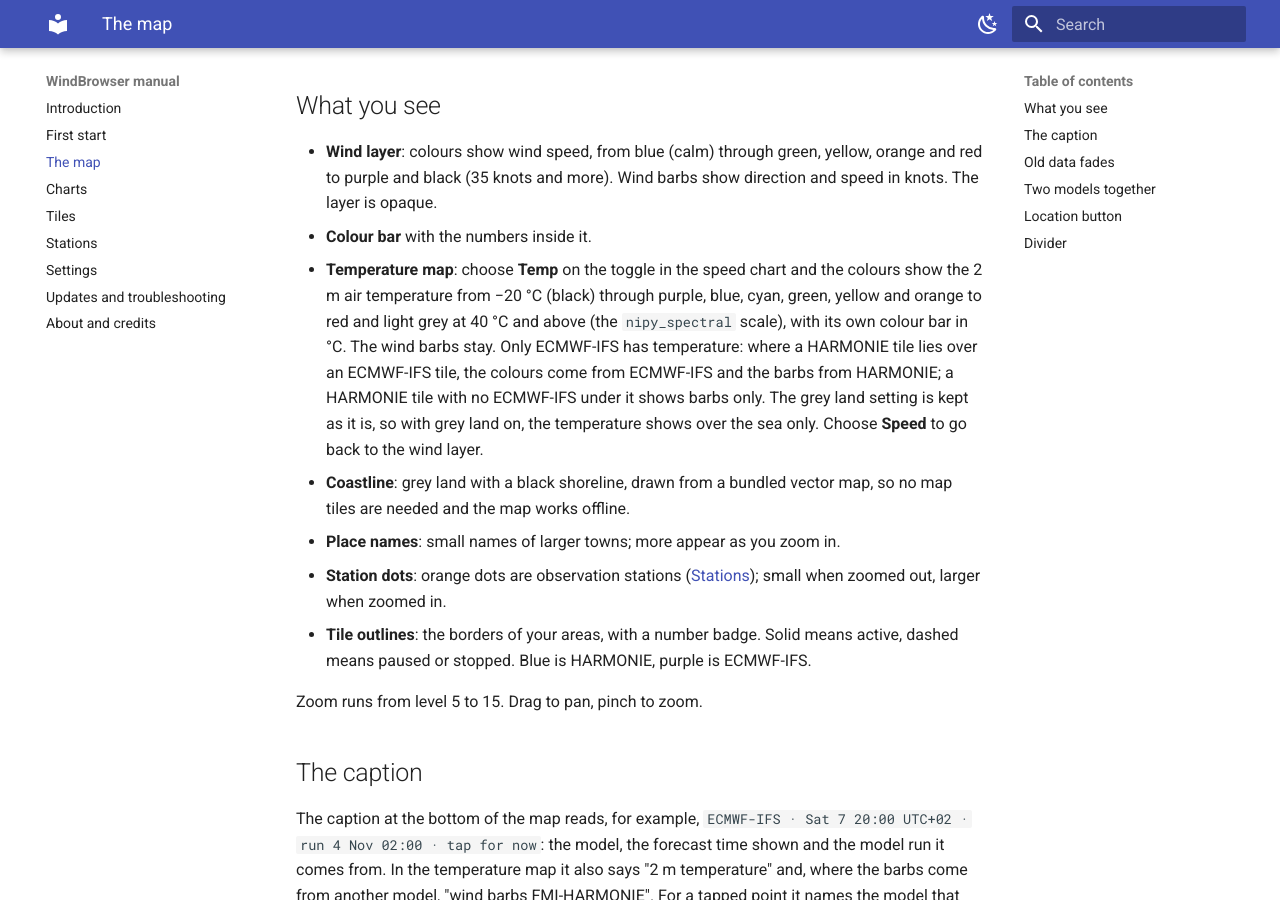
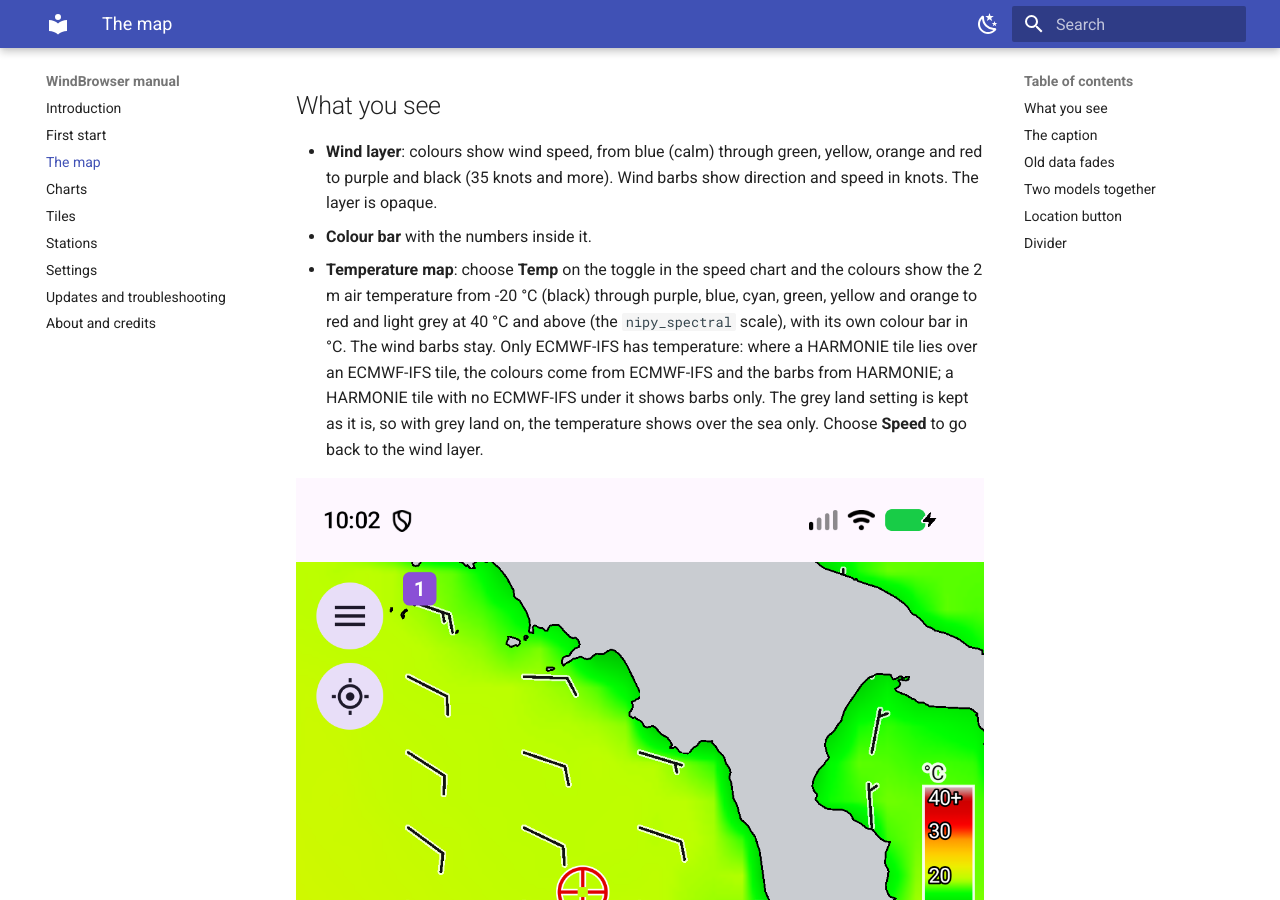
Before and after one commit to pclusius/windbrowser-docs, an MkDocs documentation site: the page built from docs/map.md, in a window 1280 px wide and 900 px high, scrolled down 1668 px. Built offline with MkDocs 1.6.1 and Material for MkDocs 9.7.7, drawn with Linux system fonts in a browser that asks for light colours; some of the changed text lies outside the part shown.

Commit message:
Manual: temperature map screenshot, version 0.9.62-b, rebuilt PDF
Co-Authored-By: Claude Sonnet 5.5 <noreply@anthropic.com>

```diff
--- a/docs/map.md
+++ b/docs/map.md
@@ -6,7 +6,9 @@
 
 - **Wind layer**: colours show wind speed, from blue (calm) through green, yellow, orange and red to purple and black (35 knots and more). Wind barbs show direction and speed in knots. The layer is opaque.
 - **Colour bar** with the numbers inside it.
-- **Temperature map**: choose **Temp** on the toggle in the speed chart and the colours show the 2 m air temperature from −20 °C (black) through purple, blue, cyan, green, yellow and orange to red and light grey at 40 °C and above (the `nipy_spectral` scale), with its own colour bar in °C. The wind barbs stay. Only ECMWF-IFS has temperature: where a HARMONIE tile lies over an ECMWF-IFS tile, the colours come from ECMWF-IFS and the barbs from HARMONIE; a HARMONIE tile with no ECMWF-IFS under it shows barbs only. The grey land setting is kept as it is, so with grey land on, the temperature shows over the sea only. Choose **Speed** to go back to the wind layer.
+- **Temperature map**: choose **Temp** on the toggle in the speed chart and the colours show the 2 m air temperature from -20 °C (black) through purple, blue, cyan, green, yellow and orange to red and light grey at 40 °C and above (the `nipy_spectral` scale), with its own colour bar in °C. The wind barbs stay. Only ECMWF-IFS has temperature: where a HARMONIE tile lies over an ECMWF-IFS tile, the colours come from ECMWF-IFS and the barbs from HARMONIE; a HARMONIE tile with no ECMWF-IFS under it shows barbs only. The grey land setting is kept as it is, so with grey land on, the temperature shows over the sea only. Choose **Speed** to go back to the wind layer.
+
+![Temperature map with wind barbs](img/map-temperature.png)
 - **Coastline**: grey land with a black shoreline, drawn from a bundled vector map, so no map tiles are needed and the map works offline.
 - **Place names**: small names of larger towns; more appear as you zoom in.
 - **Station dots**: orange dots are observation stations ([Stations](stations.md)); small when zoomed out, larger when zoomed in.
```
Also changed, not shown: docs/index.md (+1 -1 lines), docs/img/map-temperature.png (added).
